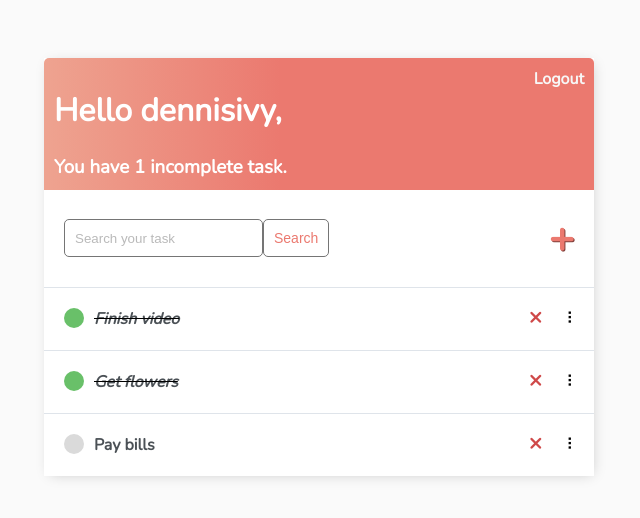
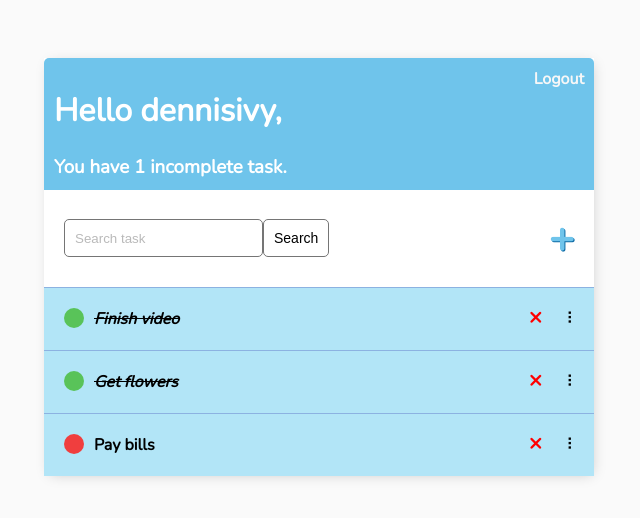
Before and after one commit to xiluvaestevao/TaskMaster, a Django app: page / in a window 1280 px wide. Shown: the top 518 px of the page, without its empty margins (321-961 px from the left). Run offline with Django 3.2, Linux system fonts and the light colour scheme; a user stored in the database is signed in; data comes from the database, SQL or seed files in the repository.

Commit message:
Accept changes

```diff
--- a/TaskMaster/base/templates/base/main.html
+++ b/TaskMaster/base/templates/base/main.html
@@ -59,7 +59,7 @@
             color: #fff;
             padding: 10px;
             border-radius: 5px 5px 0 0;
-            background: linear-gradient(90deg, #EEA390 0%, #EB796F 43%, #EB796F 100%);
+            background: #6fc4eb;
         }
 
         .header-bar a {
@@ -71,8 +71,8 @@
             display: flex;
             align-items: center;
             justify-content: space-between;
-            background-color: #fff;
-            border-top: 1px solid #dfe4ea;
+            background-color: rgb(178, 229, 247);
+            border-top: 1px solid #8cb2e1;
             overflow: hidden;
         }
 
@@ -83,28 +83,28 @@
 
         .task-title a {
             text-decoration: none;
-            color: #4b5156;
+            color: black;
             margin-left: 10px;
         }
 
         .task-complete-icon {
             height: 20px;
             width: 20px;
-            background-color: rgb(105, 192, 105);
+            background-color: rgb(89, 195, 89);
             border-radius: 50%;
         }
 
         .task-incomplete-icon {
             height: 20px;
             width: 20px;
-            background-color: rgb(218, 218, 218);
+            background-color: rgb(240, 62, 62);
             border-radius: 50%;
         }
 
         .delete-link {
             text-decoration: none;
             font-weight: 900;
-            color: #cf4949;
+            color: red;
             font-size: 22px;
             line-height: 0;
             padding: 20px 0px;
@@ -143,10 +143,10 @@
 
 
         #add-link {
-            color: #EB796F;
+            color: #6fc4eb;
             text-decoration: none;
             font-size: 42px;
-            text-shadow: 1px 1px #81413b;
+            text-shadow: 1px 1px #0f6ba5;
         }
 
         #search-add-wrapper {
@@ -184,7 +184,7 @@
         .button {
             border: 1px solid #757575;
             background-color: #FFF;
-            color: #EB796F;
+            color: black;
             padding: 10px;
             font-size: 14px;
             border-radius: 5px;
--- a/TaskMaster/base/templates/base/task_list.html
+++ b/TaskMaster/base/templates/base/task_list.html
@@ -15,7 +15,7 @@
 
 <div id="search-add-wrapper">
     <form method="GET" style="display: flex;">
-        <input type='text' name='search-area' placeholder="Search your task" value="{{search_input}}">
+        <input type='text' name='search-area' placeholder="Search task" value="{{search_input}}">
         <input class="button" type="submit" value='Search'>
     </form>
     {% if tasks|length > 0 %}
```
